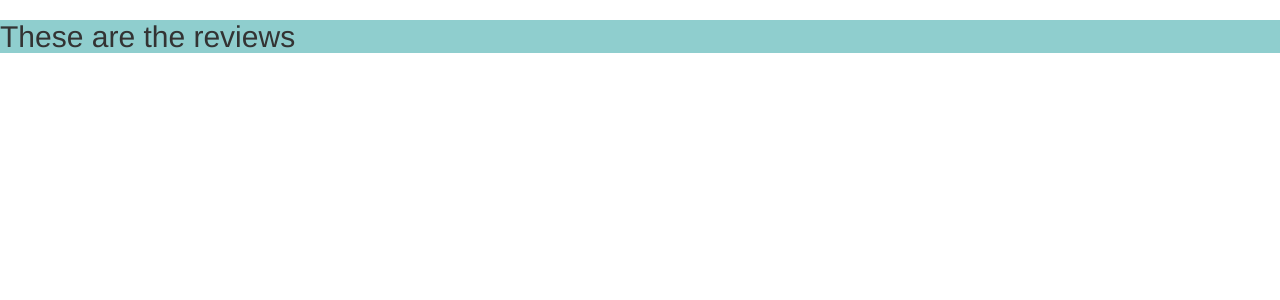
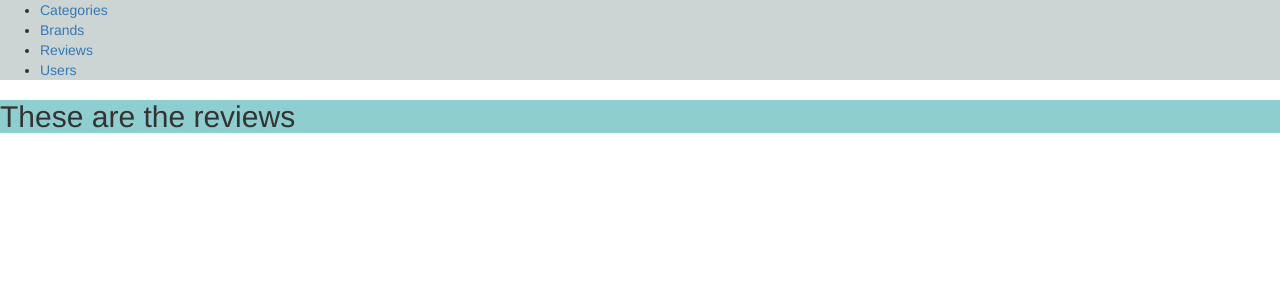
Before and after one commit to DigitalCrafts-September-2016-Cohort/team_freedom_nerdreview, a Flask app: page /reviews in a window 1280 px wide. Shown: the top 300 px of the page. Run offline with Flask 2, Linux system fonts and the light colour scheme; data that the repository does not hold is empty; some libraries are stand-ins or nearby versions.

Commit message:
reviews section basics now working

```diff
--- a/server.py
+++ b/server.py
@@ -48,7 +48,15 @@ def render_reviews():
    query = db.query('select * from review')
    return render_template(
       '/reviews.html',
-      result_list = query.namedresult()
+      reviews_list = query.namedresult()
+   )
+
+@app.route('/reviews/<review_id>')
+def render_individual_review(review_id):
+   review_query = db.query('select * from review where id = %s' % review_id)
+   return render_template(
+      '/individual_review.html',
+      review = review_query.namedresult()[0]
    )
 
 # Selects all of the names from the company table and renders them in the brands.html page
--- a/templates/reviews.html
+++ b/templates/reviews.html
@@ -1,13 +1,24 @@
 {% extends 'layout.html' %}
+
+{% block nav %}
+  <ul>
+      <li><a href="/categories">Categories</a></li>
+      <li><a href="/brands">Brands</a></li>
+      <li><a href="/reviews">Reviews</a></li>
+      <li><a href="/users">Users</a></li>
+  </ul>
+{% endblock %}
 
 {% block body %}
   <h2>These are the reviews</h2>
   <ul>
-      {% for items in result_list %}
-          <li>
-              <p>Rating: {{items.rating}}</p>
-              <p>Review: {{items.review}}</p>
-          </li>
+      {% for review in reviews_list %}
+      <li>
+          <a href="/reviews/{{review.id}}">
+              <p>Rating: {{review.rating}}</p>
+              <p>Review: {{review.review}}</p>
+          </a>
+      </li>
       {% endfor %}
   </ul>
 {% endblock %}
```
Also changed, not shown: templates/individual_review.html (added, +18 -0 lines).
